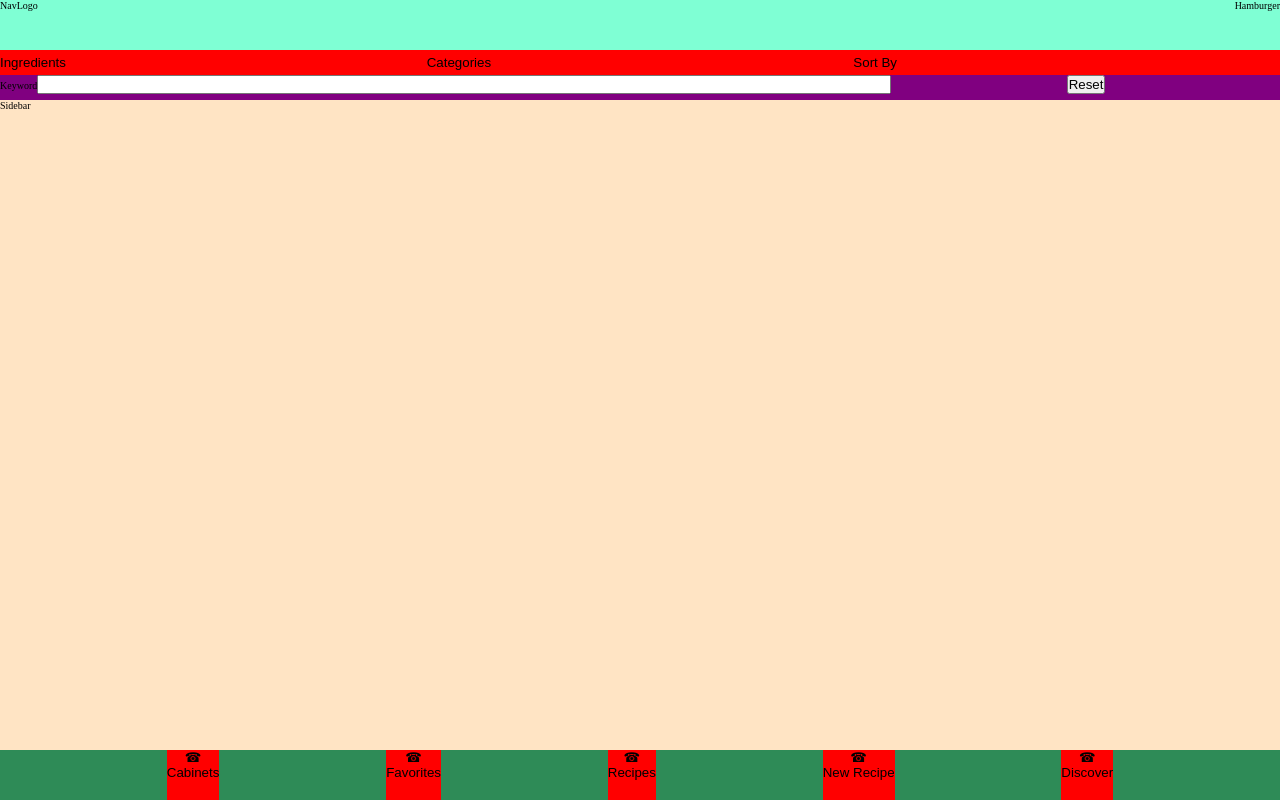
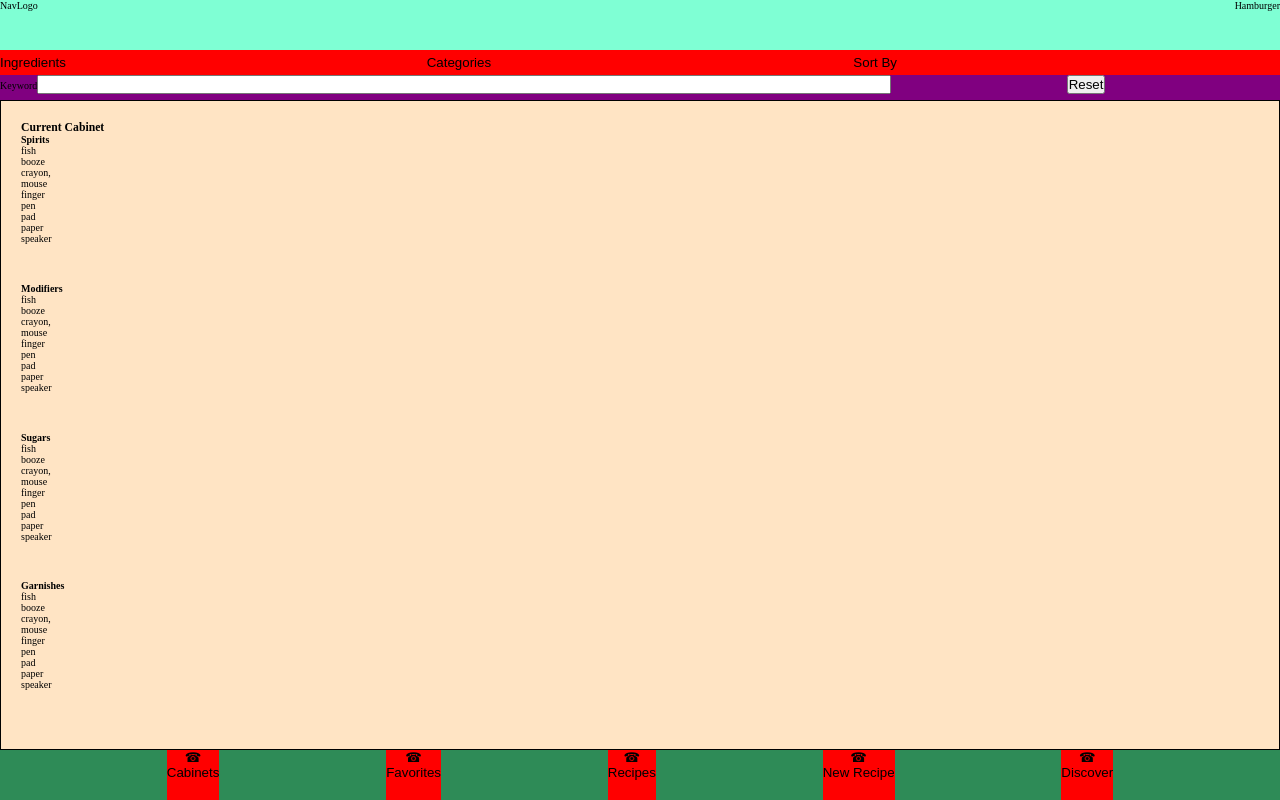
Before and after one commit to baconsocrispy/cocktail-app, a Next.js app: page / in a window 1280 px wide. Both pictures are taken after a click on the button "Ingredients". Built offline with nearby package versions, Linux system fonts and the light colour scheme.

Commit message:
added ingredients components

```diff
--- a/components/filterbar/filterbar.component.tsx
+++ b/components/filterbar/filterbar.component.tsx
@@ -2,6 +2,7 @@
 import { FC, useState } from "react"
 
 // components
+import Ingredients from "../ingredients/ingredients.component";
 import Sidebar from "../sidebar/sidebar.component";
 
 // types
@@ -43,7 +44,7 @@ const FilterBar: FC<FilterbarProps> = ({ options }) => {
         </button>
       </div>
       <Sidebar open={ sidebarOpen }>
-        Sidebar
+        <Ingredients />
       </Sidebar>
     </div>
   )
--- /dev/null
+++ b/components/ingredient-select/ingredient-select.component.tsx
@@ -0,0 +1,30 @@
+// external imports
+import { FC } from "react"
+
+// types
+type IngredientSelectProps = {
+  header: string;
+  ingredients: string[];
+}
+
+const IngredientSelect: FC<IngredientSelectProps> = (
+  { header, ingredients }
+) => {
+  return (
+    <div className="ingredient-select">
+
+      <h4 className="ingredient-select__header">{ header }</h4>
+
+      <ul className="ingredient-select__ingredients">
+        { ingredients.map((ingredient) => (
+          <li className="ingredient-select__ingredient" key={ ingredient }>
+            { ingredient }
+          </li>
+        ))}
+      </ul>
+    </div>
+
+  )
+}
+
+export default IngredientSelect
--- /dev/null
+++ b/components/ingredient-select/ingredient-select.styles.scss
@@ -0,0 +1,9 @@
+.ingredient-select {
+  overflow: hidden;
+
+  &__ingredients {
+    height: 100%;
+    list-style: none;
+    overflow: scroll;
+  }
+}
--- /dev/null
+++ b/components/ingredients/ingredients.component.tsx
@@ -0,0 +1,31 @@
+// this will take a json object of all the current cabinet ingredients
+// and display them in the correct select
+
+import IngredientSelect from "../ingredient-select/ingredient-select.component"
+
+const ingredients = [
+  'fish',
+  'booze',
+  'crayon,',
+  'mouse',
+  'finger',
+  'pen',
+  'pad',
+  'paper',
+  'speaker'
+]
+
+
+const Ingredients = () => {
+  return (
+    <div className='ingredients'>
+      <h3 className="ingredients__header">Current Cabinet</h3>
+      <IngredientSelect ingredients={ ingredients } header={ 'Spirits' }/>
+      <IngredientSelect ingredients={ ingredients } header={ 'Modifiers' } />
+      <IngredientSelect ingredients={ ingredients } header={ 'Sugars' } />
+      <IngredientSelect ingredients={ ingredients } header={ 'Garnishes' } />
+    </div>
+  )
+}
+
+export default Ingredients
--- /dev/null
+++ b/components/ingredients/ingredients.styles.scss
@@ -0,0 +1,8 @@
+.ingredients {
+  display: grid;
+  grid-template-rows: max-content repeat(4, 1fr);
+  padding: 2rem;
+  height: 100%;
+
+  border: 1px solid black;
+}
--- a/components/sidebar/sidebar.component.tsx
+++ b/components/sidebar/sidebar.component.tsx
@@ -10,7 +10,9 @@ type SidebarProps = {
 const Sidebar: FC<SidebarProps> = ({ open, children }) => {
   return (
     <div className={ open ? 'sidebar sidebar__open' : 'sidebar' }>
-      { children }
+      <div className="sidebar__content">
+        { children }
+      </div>
     </div>
   )
 }
--- a/components/sidebar/sidebar.styles.scss
+++ b/components/sidebar/sidebar.styles.scss
@@ -7,6 +7,11 @@
 
   background-color: bisque;
 
+  &__content {
+    position: relative;
+    height: 100%;
+  }
+
   &__open {
     display: block;
   }
--- a/styles/globals.scss
+++ b/styles/globals.scss
@@ -7,6 +7,8 @@
 // components
 @import '@/components/card/card.styles';
 @import '@/components/filterbar/filterbar.styles';
+@import '@/components/ingredient-select/ingredient-select.styles';
+@import '@/components/ingredients/ingredients.styles';
 @import '@/components/nav/nav.styles';
 @import '@/components/recipes/recipes.styles';
 @import '@/components/sidebar/sidebar.styles';
```
